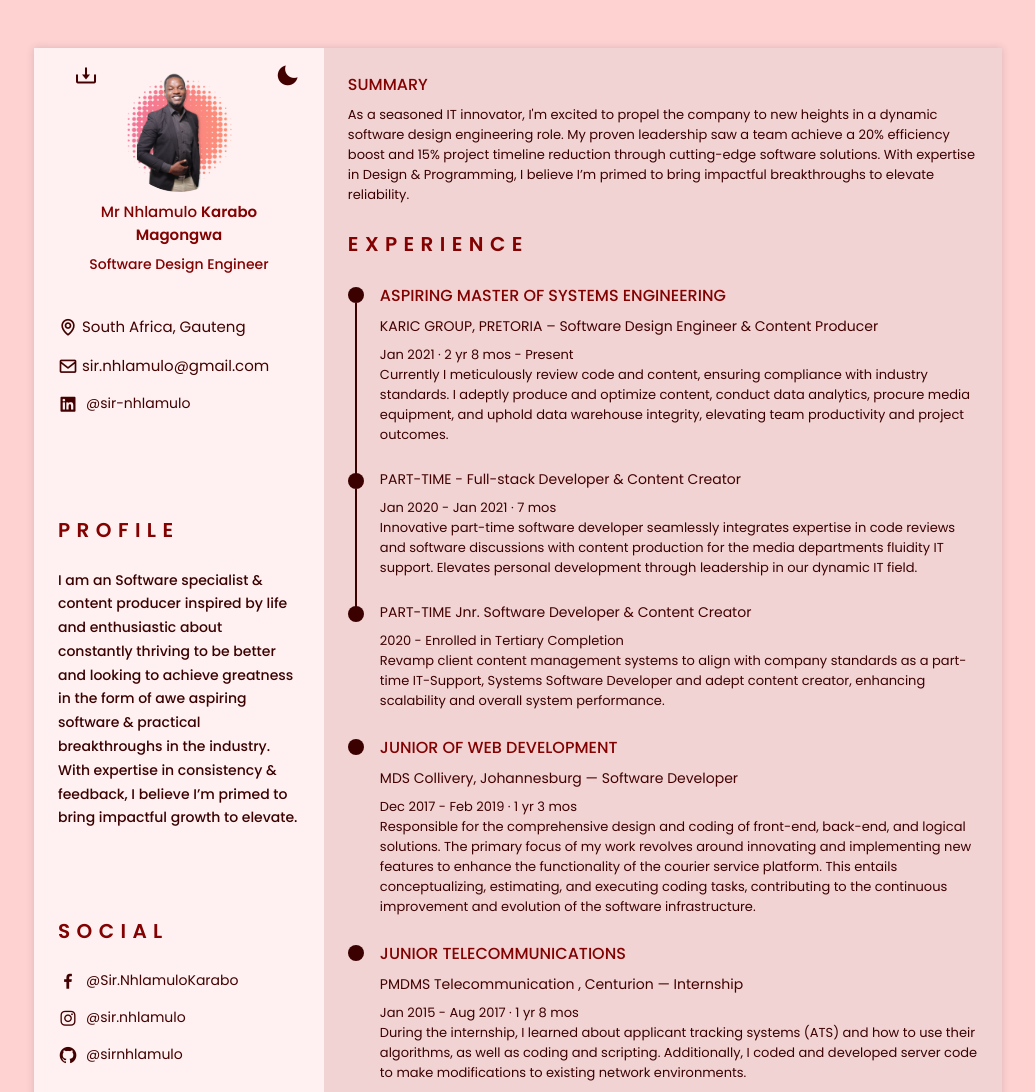
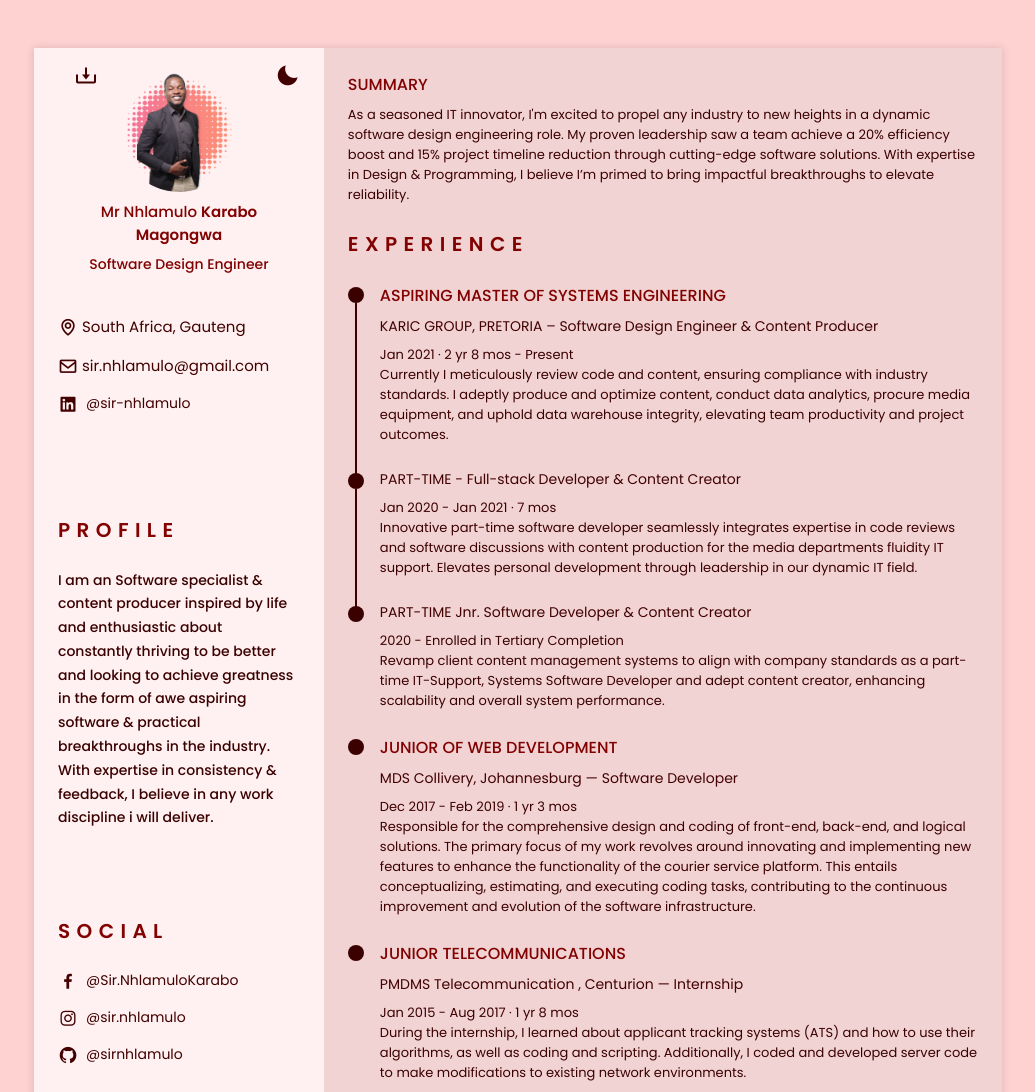
Before and after one commit to Kreedix/resume, a plain HTML site: page index.html in a window 1280 px wide. Shown: the top 1092 px of the page, without its empty margins (122-1157 px from the left). Drawn offline with nearby package versions, Linux system fonts and the light colour scheme.

Commit message:
description and applyig harvard english

```diff
--- a/index.html
+++ b/index.html
@@ -141,8 +141,8 @@
                 looking to achieve greatness in the form of awe aspiring
                 software & practical breakthroughs in the industry.
                 <br />
-                With expertise in consistency & feedback, I believe I’m primed
-                to bring impactful growth to elevate.
+                With expertise in consistency & feedback, I believe in any work
+                discipline i will deliver.
               </p>
             </div>
           </section>
@@ -252,8 +252,8 @@
                 <div class="experience__info bd-grid">
                   <h3 class="experience__title">SUMMARY</h3>
                   <div class="experience__desc">
-                    As a seasoned IT innovator, I'm excited to propel the
-                    company to new heights in a dynamic software design
+                    As a seasoned IT innovator, I'm excited to propel any
+                    industry to new heights in a dynamic software design
                     engineering role. My proven leadership saw a team achieve a
                     20% efficiency boost and 15% project timeline reduction
                     through cutting-edge software solutions. With expertise in
@@ -305,8 +305,8 @@
                     <br />Innovative part-time software developer seamlessly
                     integrates expertise in code reviews and software
                     discussions with content production for the media
-                    departments fluidity IT support. Elevates personal development through leadership
-                    in our dynamic IT field.
+                    departments fluidity IT support. Elevates personal
+                    development through leadership in our dynamic IT field.
                   </div>
                 </div>
               </div>
@@ -323,9 +323,9 @@
                   <div class="experience__desc">
                     2020 - Enrolled in Tertiary Completion
                     <br />Revamp client content management systems to align with
-                    company standards as a part-time IT-Support, Systems Software Developer
-                    and adept content creator, enhancing scalability and overall
-                    system performance.
+                    company standards as a part-time IT-Support, Systems
+                    Software Developer and adept content creator, enhancing
+                    scalability and overall system performance.
                   </div>
                 </div>
               </div>
```
